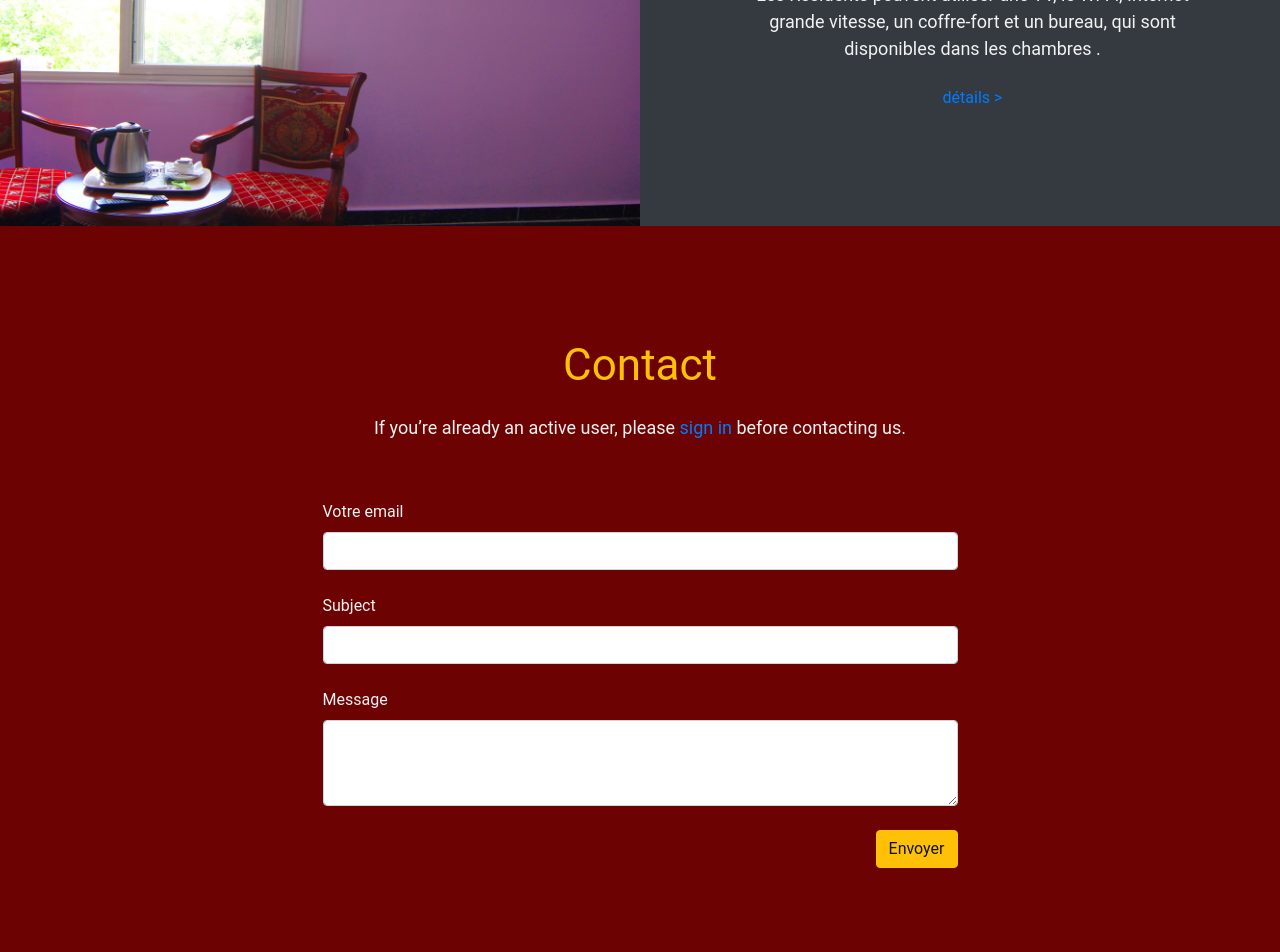
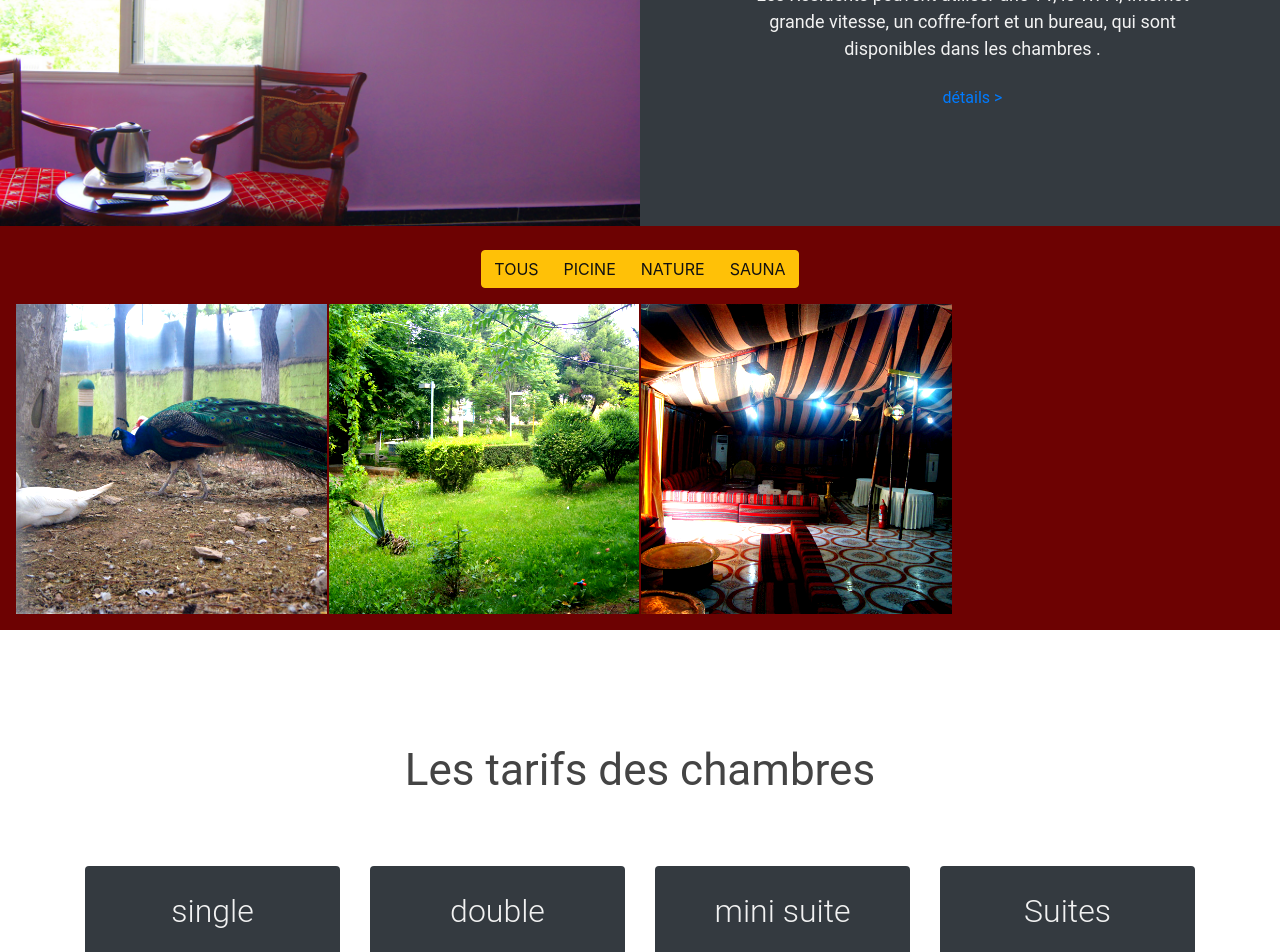
Before and after one commit to doublevie/hhs, a PHP site: page / in a window 1280 px wide. Shown: the part 1667-2619 px from the top of the page. Run offline with PHP 8.4, Linux system fonts and the light colour scheme.

Commit message:
added prices

```diff
--- a/assets/css/main.css
+++ b/assets/css/main.css
@@ -47,8 +47,26 @@
   unicode-range: U+0000-00FF, U+0131, U+0152-0153, U+02C6, U+02DA, U+02DC, U+2000-206F, U+2074, U+20AC, U+2212, U+2215;
 }
 
+.col.np {padding-left: 0!important;padding-right: 0!important}
+
 body {padding-top:40px;}
+
+.gallery {padding:15px}
+.gallgrid {position: relative;padding:1px!important}
+.gallgrid img{width:100%;height:auto;
+  -webkit-filter: contrast(150%); /* Safari */
+      filter: contrast(150%);
+    }
+.gallgrid.hidd img{ -webkit-filter: grayscale(100%);
+    filter: grayscale(100%);}
+
+.gallgrid img, .gallgrid.hidd img{
+  transition: filter,-webkit-filter 0.9s ease;
+}
+
 .main-txt {color: #ffc107;}
+.sec-txt {color: #450000;}
+
 .team-1.fdb-block img {border-bottom-color: #ffc107!important}
 .fdb-box {margin-bottom:10px}
 .navbar-dark .navbar-nav .nav-link {
--- a/inc/contact.php
+++ b/inc/contact.php
@@ -1,15 +1,34 @@
 <section class="fdb-block pb-0 bg-dark" id="contact" style="background-color:#6d0202!important">
     <div class="container">
-      <div class="row text-center justify-content-center">
+      <div class="row ">
         <div class="col-12 col-md-8 col-lg-7">
-          <h1 class="main-txt">Contact</h1>
-          <p class="text-h3">If you’re already an active user, please <a href="https://www.froala.com">sign in</a> before contacting us.</p>
+          <h1 class="main-txt nt">Contact</h1>
+         </div>
+      </div>
+
+      <div class="row justify-content-center">
+        <div class="col-6 col-md-6 col-lg-6">
+          <!-- <h1 class="main-txt nt">Contact</h1> -->
+          <p class="text-h3 nt">
+
+            <span class="main-txt">TEL</span><br>
+            <b>+ 213 (0) 36 51 46 46<br>
+            + 213 (0) 36 51 41 34</b><br>
+
+            <span class="main-txt">FAX</span> <br>
+             + 213 (0) 36 51 41 32<br>
+
+            <span class="main-txt">EMAIL</span><br>
+               elhidhabhotel@yahoo.fr<br>
+
+            <span class="main-txt">SITE WEB</span><br>
+                http://www.hotelelhidhab.com<br>
+          </p>
         </div>
-      </div>
-      <div class="row-50">
-      </div>
-      <div class="row justify-content-center">
-        <div class="col-12 col-md-8 col-lg-7">
+        <div class="col-6 col-md-6 col-lg-6">
+
+
+
           <form>
             <div class="row">
               <div class="col">
--- /dev/null
+++ b/inc/portfolio.php
@@ -0,0 +1,48 @@
+
+<section class="bg-dark" style="background-color:#6d0202!important">
+  <br>
+<div class="container-fluid" align="center">
+  <div class="btn-group" role="group" aria-label="Basic example">
+    <button type="button" class="btn btn-warning" onclick="setOnly('0')">TOUS</button>
+    <button type="button" class="btn btn-warning" onclick="setOnly('1')">PICINE</button>
+    <button type="button" class="btn btn-warning">NATURE</button>
+    <button type="button" class="btn btn-warning">SAUNA</button>
+  </div>
+</div>
+
+
+<div class="container-fluid">
+<div class="row gallery">
+
+<div class="col-md-3  gallgrid" data-filter="1">
+<img src="img\birds.jpg" alt="">
+</div>
+<div class="col-md-3  gallgrid" data-filter="3" width="0">
+<img src="img\ev.jpg" alt="">
+</div>
+<div class="col-md-3 gallgrid " data-filter="1">
+<img src="img\khaima.jpg" alt="">
+</div>
+
+
+</div>
+</div>
+
+</section>
+
+
+<script type="text/javascript">
+  function setOnly(x){
+var sels = document.querySelectorAll('[data-filter]');
+for (var i = 0; i < sels.length; i++) {
+  if (x == '0' || sels[i].getAttribute('data-filter') == x )  {
+    sels[i].classList.remove('hidd');
+
+  } else {
+
+    sels[i].classList.add('hidd');
+  }
+}
+
+  }
+</script>
--- /dev/null
+++ b/inc/prices.php
@@ -0,0 +1,79 @@
+<section class="fdb-block">
+    <div class="container">
+      <div class="row text-center">
+        <div class="col">
+          <h1>Les tarifs des chambres</h1>
+        </div>
+      </div>
+
+      <div class="row mt-5 align-items-top">
+        <div class="col-12 col-sm-10 col-md-8 m-auto col-lg-3 text-left">
+          <div class="br">
+            <div class="bg-dark p-3 text-center">
+              <h2 class="font-weight-light">single</h2>
+              <p class="text-h2 main-txt"><strong>5 200 DA</strong></p>
+            </div>
+
+            <div class="bg-gray p-5 text-center">
+              <p><img alt="image" height="40" src="assets/froala/imgs/img_round.svg"></p>
+              <p class="text-h4"><strong>For small companies</strong></p>
+
+
+
+              <p class="text-center pt-5"><a href="https://www.froala.com" class="btn btn-warning">Réserver</a></p>
+            </div>
+          </div>
+        </div>
+
+        <div class="col-12 col-sm-10 col-md-8 m-auto col-lg-3 text-left">
+          <div class="br">
+            <div class="bg-dark p-3 text-center">
+              <h2 class="font-weight-light">double</h2>
+              <p class="text-h2 main-txt"><strong>7 200 DA</strong></p>
+            </div>
+
+            <div class="bg-gray p-5 text-center">
+              <p><img alt="image" height="40" src="assets/froala/imgs/img_round.svg"></p>
+              <p class="text-h4"><strong>For small companies</strong></p>
+
+
+              <p class="text-center pt-5"><a href="https://www.froala.com" class="btn btn-warning">Réserver</a></p>
+            </div>
+          </div>
+        </div>
+
+        <div class="col-12 col-sm-10 col-md-8 m-auto col-lg-3 text-left">
+          <div class="br">
+            <div class="bg-dark p-3 text-center">
+              <h2 class="font-weight-light">mini suite</h2>
+              <p class="text-h2 main-txt"><strong>8 200 DA</strong></p>
+            </div>
+
+            <div class="bg-gray p-5 text-center">
+              <p><img alt="image" height="40" src="assets/froala/imgs/img_round.svg"></p>
+              <p class="text-h4"><strong>For large companies</strong></p>
+
+              <p class="text-center pt-5"><a href="https://www.froala.com" class="btn btn-warning">Réserver</a></p>
+            </div>
+          </div>
+        </div>
+
+        <div class="col-12 col-sm-10 col-md-8 m-auto col-lg-3 text-left">
+          <div class="br">
+            <div class="bg-dark p-3 text-center">
+              <h2 class="font-weight-light">Suites</h2>
+              <p class="text-h2 main-txt"><strong>12 000 DA</strong></p>
+            </div>
+
+            <div class="bg-gray p-5 text-center">
+              <p><img alt="image" height="40" src="assets/froala/imgs/img_round.svg"></p>
+              <p class="text-h4"><strong>For large companies</strong></p>
+
+
+              <p class="text-center pt-5"><a href="https://www.froala.com" class="btn btn-warning">Réserver</a></p>
+            </div>
+          </div>
+        </div>
+      </div>
+    </div>
+  </section>
--- a/index.php
+++ b/index.php
@@ -19,11 +19,13 @@
 
 <?php
 include "inc/header.php";
-include "inc/main.php";
-include "inc/services.php";
+ include "inc/main.php";
+ include "inc/services.php";
 include "inc/features.php";
+include "inc/portfolio.php";
+include "inc/prices.php";
 
-include "inc/contact.php";
+ include "inc/contact.php";
 include "inc/footer.php";
 
  ?>
```
Also changed, not shown: gallery.php (added, +63 -0 lines).
